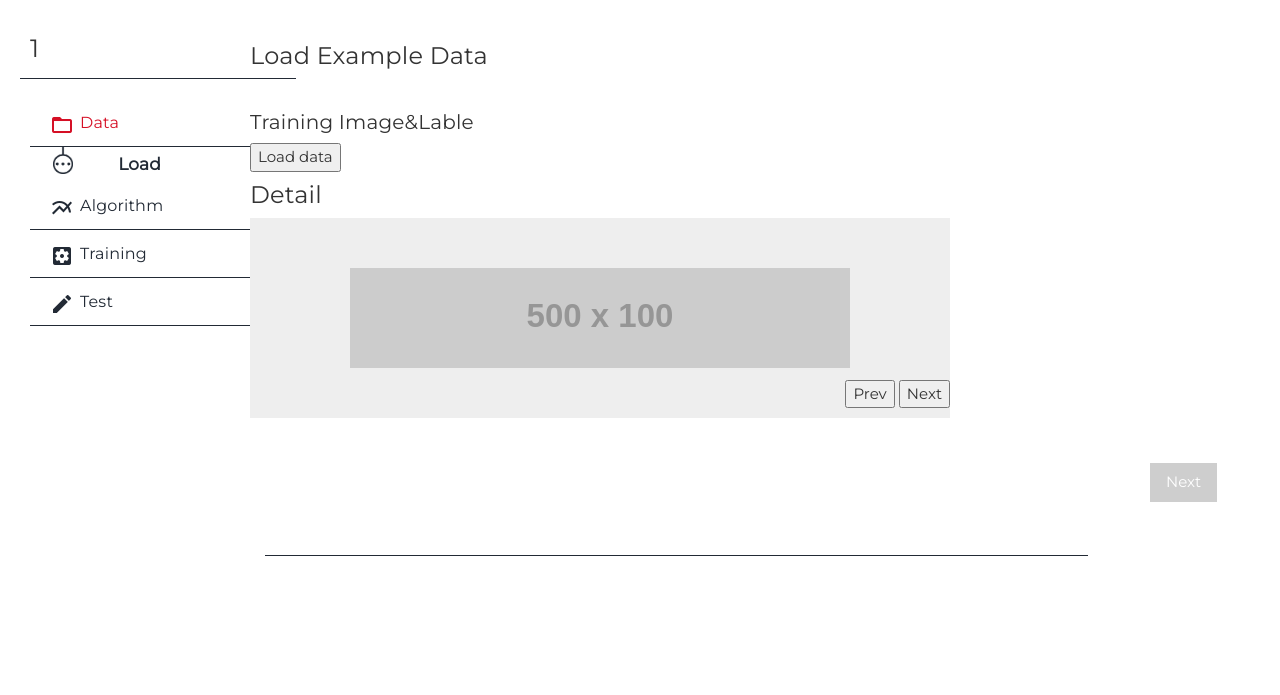
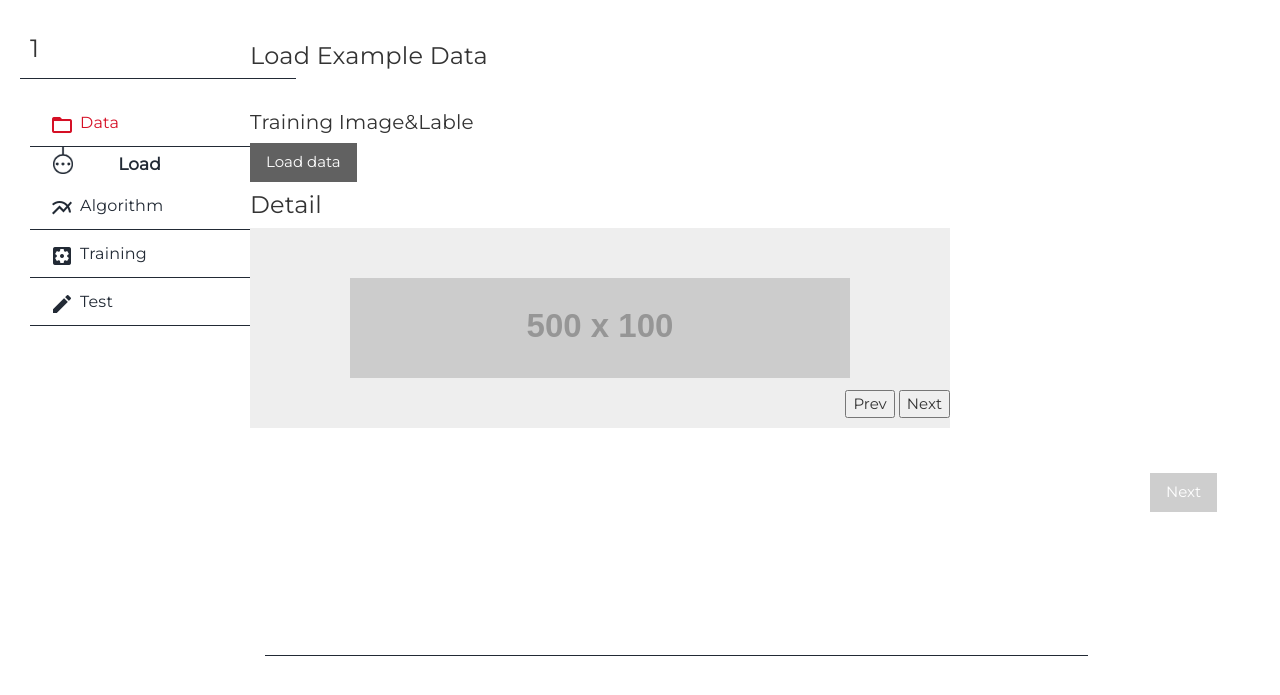
Before and after one commit to yhi00240/practice, a Django app: page /1/data/ in a window 1280 px wide. Shown: the part 70-765 px from the top of the page. Run offline with Django 3.2, Linux system fonts and the light colour scheme; grey boxes labelled with a size stand in for pictures from a placeholder-image service; some libraries are stand-ins or nearby versions.

Commit message:
run, load button make pretty

```diff
--- a/practice/static/practice/css/base.css
+++ b/practice/static/practice/css/base.css
@@ -173,7 +173,7 @@ li {
 }
 
 .row {
-  height : 500px;
+  height : 600px;
 }
 
 body .nextButton {
--- a/practice/templates/practice/data.html
+++ b/practice/templates/practice/data.html
@@ -7,7 +7,7 @@
   <h3>Load Example Data</h3>
   <br>
   <h4>Training Image&Lable</h4>
-  <button onclick="loadData()">Load data</button>
+  <button onclick="loadData()" class="w3-btn w3-dark-gray">Load data</button>
   <li>
     <h3>Detail</h3>
     <div class="slideshow">
--- a/practice/templates/practice/training/result.html
+++ b/practice/templates/practice/training/result.html
@@ -4,7 +4,7 @@
 {% block frame %}
 <h3>{{ practice_name }} training result</h3>
 <br>
-  <iframe src="http://localhost:6006" scrolling=yes width=1000 height=500 frameborder=1></iframe>
+  <iframe src="http://localhost:6006" scrolling=yes width=1000 height=480 frameborder=1></iframe>
 <br><br>
 <button id="nextButton" class="nextButton w3-btn w3-dark-gray"" >Next</button>
 {% endblock frame %}
--- a/practice/templates/practice/training/run.html
+++ b/practice/templates/practice/training/run.html
@@ -4,7 +4,7 @@
 {% block frame %}
 <h3>Run {{ practice_name }} training</h3>
 <br>
-<button id="runButton">Run</button>
+<button id="runButton" class = "w3-btn w3-dark-gray">Run</button>
 <div id="result">Results will be shown here</div>
 <button id="nextButton" class="nextButton w3-btn w3-dark-gray"" disabled>Next</button>
 <style>
```
